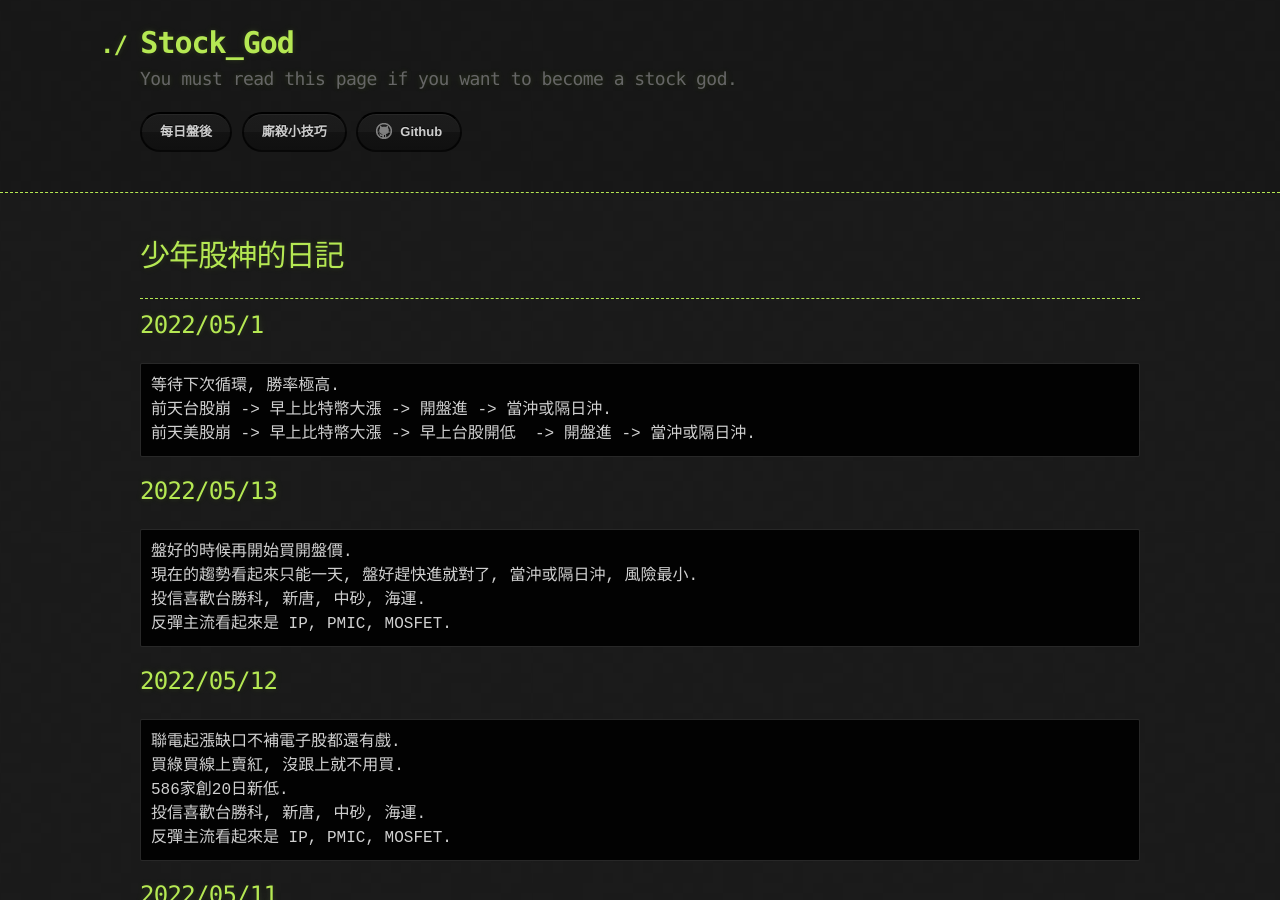
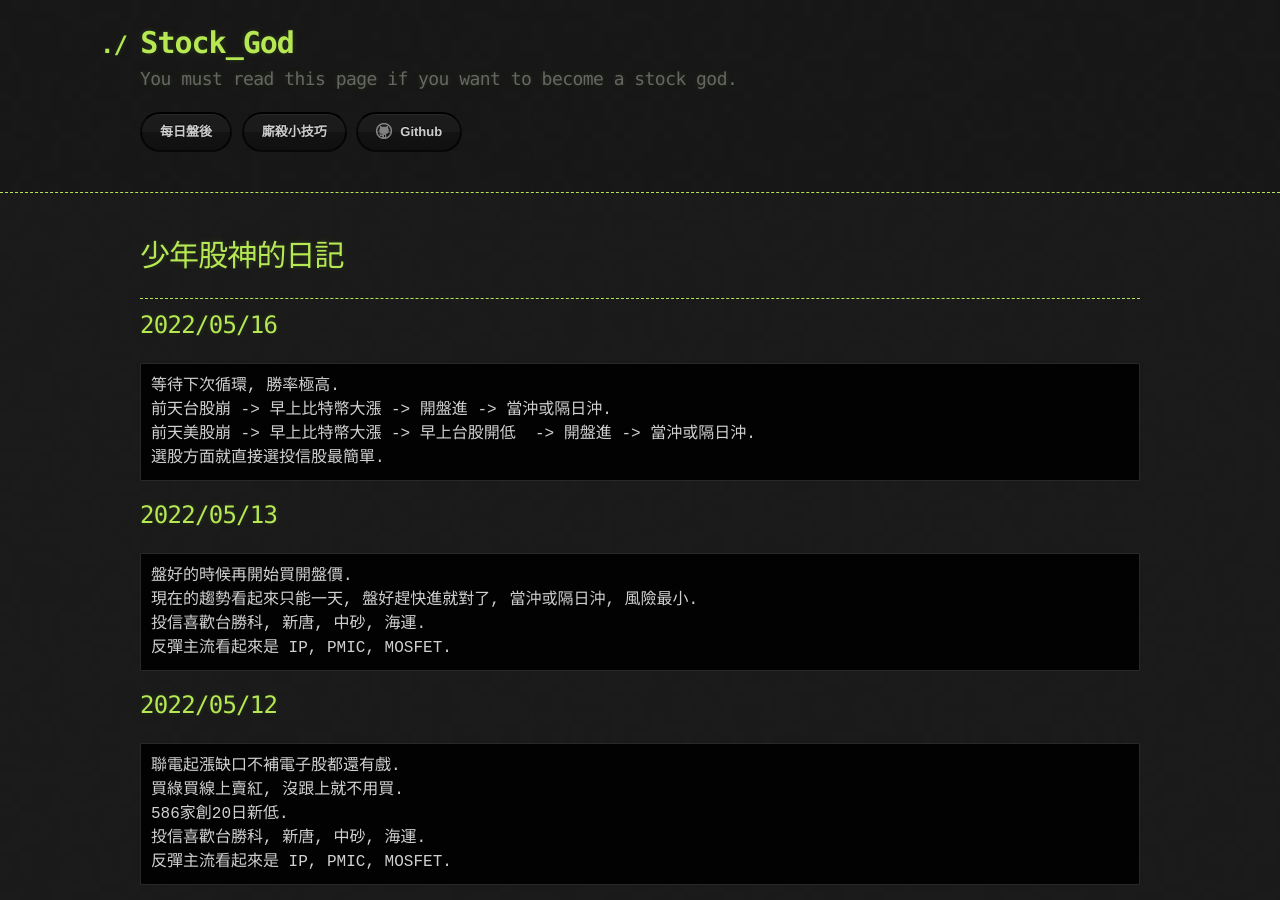
Before and after one commit to lepg5487/Stock_God, a Jekyll site: the page built from index.md, in a window 1280 px wide and 900 px high. Built offline with Jekyll 4.4.1, drawn with Linux system fonts in a browser that asks for light colours; our own code applies the rules of GitHub Pages for plain Markdown files.

Commit message:
Update index.md

````diff
--- a/index.md
+++ b/index.md
@@ -6,11 +6,12 @@ layout: testlayouts
 
 ---
 
-## 2022/05/1
+## 2022/05/16
 ```
 等待下次循環, 勝率極高.
 前天台股崩 -> 早上比特幣大漲 -> 開盤進 -> 當沖或隔日沖.
 前天美股崩 -> 早上比特幣大漲 -> 早上台股開低  -> 開盤進 -> 當沖或隔日沖.
+選股方面就直接選投信股最簡單.
 ```
 
 ## 2022/05/13
````
